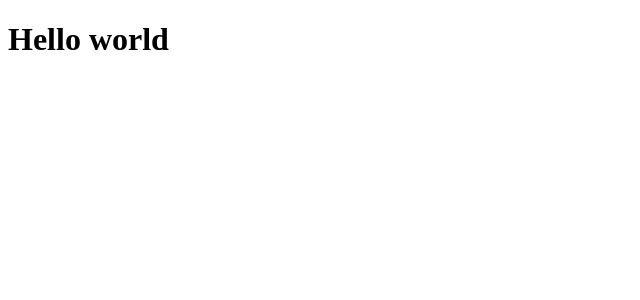
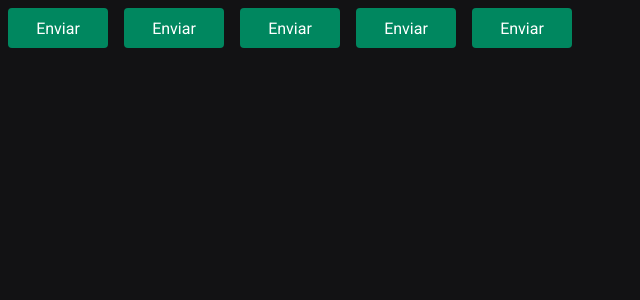
Before and after one commit to igor-cotrim/timer, a React (Vite) app: page / in a window 1280 px wide. Shown: the top 300 px of the page, without its empty margins (0-640 px from the left). Built offline with nearby package versions, Linux system fonts and the light colour scheme.

Commit message:
chore: configure styled-components and themes

```diff
--- a/index.html
+++ b/index.html
@@ -2,7 +2,16 @@
 <html lang="en">
   <head>
     <meta charset="UTF-8" />
+
+    <link rel="preconnect" href="https://fonts.googleapis.com" />
+    <link rel="preconnect" href="https://fonts.gstatic.com" crossorigin />
+
     <meta name="viewport" content="width=device-width, initial-scale=1.0" />
+
+    <link
+      href="https://fonts.googleapis.com/css2?family=Roboto+Mono:wght@700&family=Roboto:wght@400;700&display=swap"
+      rel="stylesheet"
+    />
     <title>Timer</title>
   </head>
   <body>
--- a/package.json
+++ b/package.json
@@ -10,11 +10,13 @@
   },
   "dependencies": {
     "react": "^18.2.0",
-    "react-dom": "^18.2.0"
+    "react-dom": "^18.2.0",
+    "styled-components": "^5.3.6"
   },
   "devDependencies": {
     "@types/react": "^18.0.17",
     "@types/react-dom": "^18.0.6",
+    "@types/styled-components": "^5.1.26",
     "@vitejs/plugin-react": "^2.1.0",
     "typescript": "^4.6.4",
     "vite": "^3.1.0"
--- a/src/App.tsx
+++ b/src/App.tsx
@@ -1,8 +1,18 @@
+import { ThemeProvider } from "styled-components";
+
+import { Button } from "./components";
+import { GlobalStyle, defaultTheme } from "./styles";
+
 const App = () => {
   return (
-    <div className="App">
-      <h1>Hello world</h1>
-    </div>
+    <ThemeProvider theme={defaultTheme}>
+      <Button variant="primary" />
+      <Button variant="secondary" />
+      <Button variant="danger" />
+      <Button variant="success" />
+      <Button />
+      <GlobalStyle />
+    </ThemeProvider>
   );
 };
 
--- /dev/null
+++ b/src/components/Button/index.tsx
@@ -0,0 +1,11 @@
+import * as S from "./styles";
+
+type ButtonProps = {
+  variant?: S.ButtonVariant;
+};
+
+const Button = ({ variant = "primary" }: ButtonProps) => {
+  return <S.ButtonContainer variant={variant}>Enviar</S.ButtonContainer>;
+};
+
+export default Button;
--- /dev/null
+++ b/src/components/Button/styles.ts
@@ -0,0 +1,27 @@
+import styled, { css } from "styled-components";
+
+export type ButtonVariant = "primary" | "secondary" | "danger" | "success";
+
+type ButtonContainerProps = {
+  variant: ButtonVariant;
+};
+
+const ButtonVariants = {
+  primary: "purple",
+  secondary: "orange",
+  danger: "red",
+  success: "green",
+};
+
+export const ButtonContainer = styled.button<ButtonContainerProps>`
+  ${({ variant, theme }) => css`
+    width: 100px;
+    height: 40px;
+    border-radius: 4px;
+    border: 0;
+    margin: 8px;
+
+    background: ${theme.green500};
+    color: ${theme.white};
+  `}
+`;
--- /dev/null
+++ b/src/components/index.ts
@@ -0,0 +1 @@
+export { default as Button } from "./Button";
--- /dev/null
+++ b/src/styles/global.ts
@@ -0,0 +1,30 @@
+import { createGlobalStyle, css } from "styled-components";
+
+export const GlobalStyle = createGlobalStyle`
+  ${({ theme }) => css`
+    * {
+      margin: 0;
+      padding: 0;
+      box-sizing: border-box;
+    }
+
+    :focus {
+      outline: 0;
+      box-shadow: 0 0 0 2px ${theme.green500};
+    }
+
+    body {
+      background-color: ${theme.gray900};
+      color: ${theme.gray300};
+    }
+
+    body,
+    input,
+    textarea,
+    button {
+      font-family: "Roboto", sans-serif;
+      font-weight: 400;
+      font-size: 1rem;
+    }
+  `}
+`;
--- /dev/null
+++ b/src/styles/index.ts
@@ -0,0 +1,2 @@
+export * from "./global";
+export * from "./themes/default";
--- /dev/null
+++ b/src/styles/themes/default.ts
@@ -0,0 +1,21 @@
+export const defaultTheme = {
+  white: "#FFF",
+
+  gray100: "#E1E1E6",
+  gray300: "#C4C4CC",
+  gray400: "#8D8D99",
+  gray500: "#7C7C8A",
+  gray600: "#323238",
+  gray700: "#29292E",
+  gray800: "#202024",
+  gray900: "#121214",
+
+  green300: "#00B37E",
+  green500: "#00875F",
+  green700: "#015F43",
+
+  red500: "#AB222E",
+  red700: "#7A1921",
+
+  yellow500: "#FBA94C",
+};
```
Also changed, not shown: src/@types/styled.d.ts (added, +9 -0 lines), 1 other file (tests, documents, lock files or other folders).
